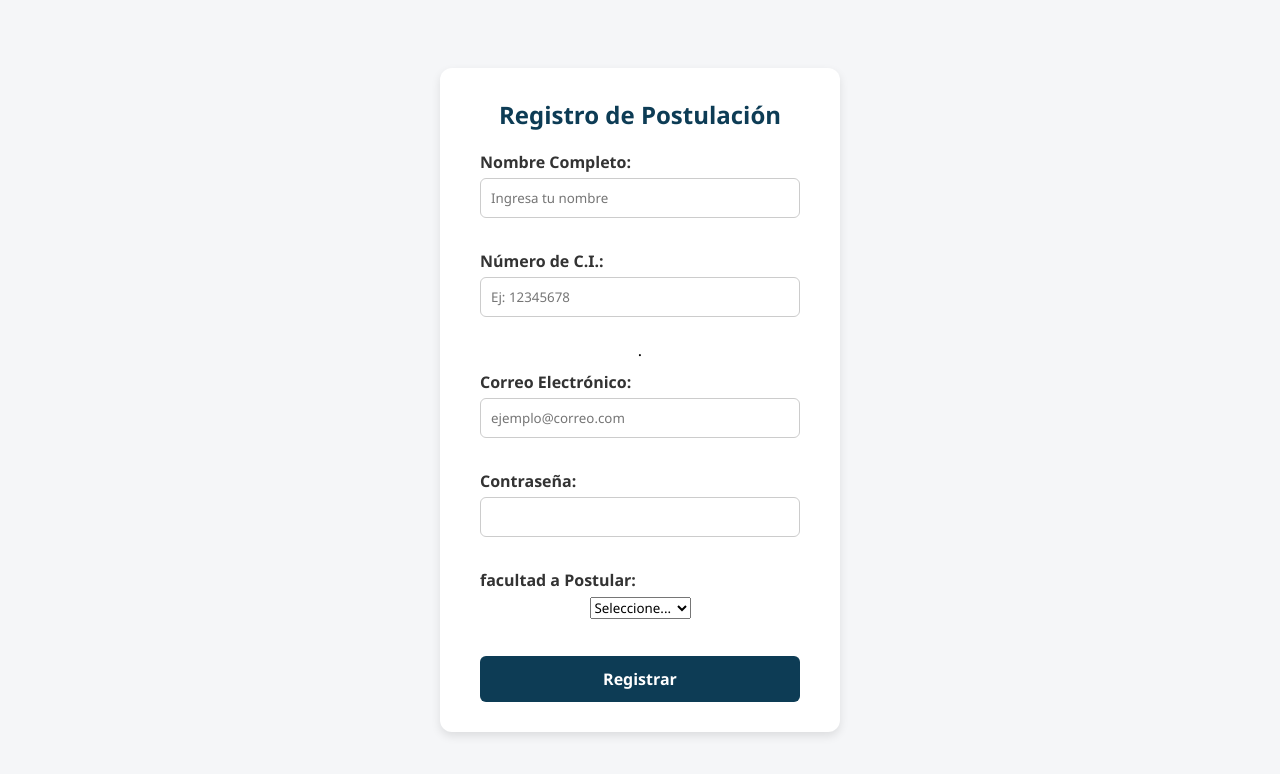
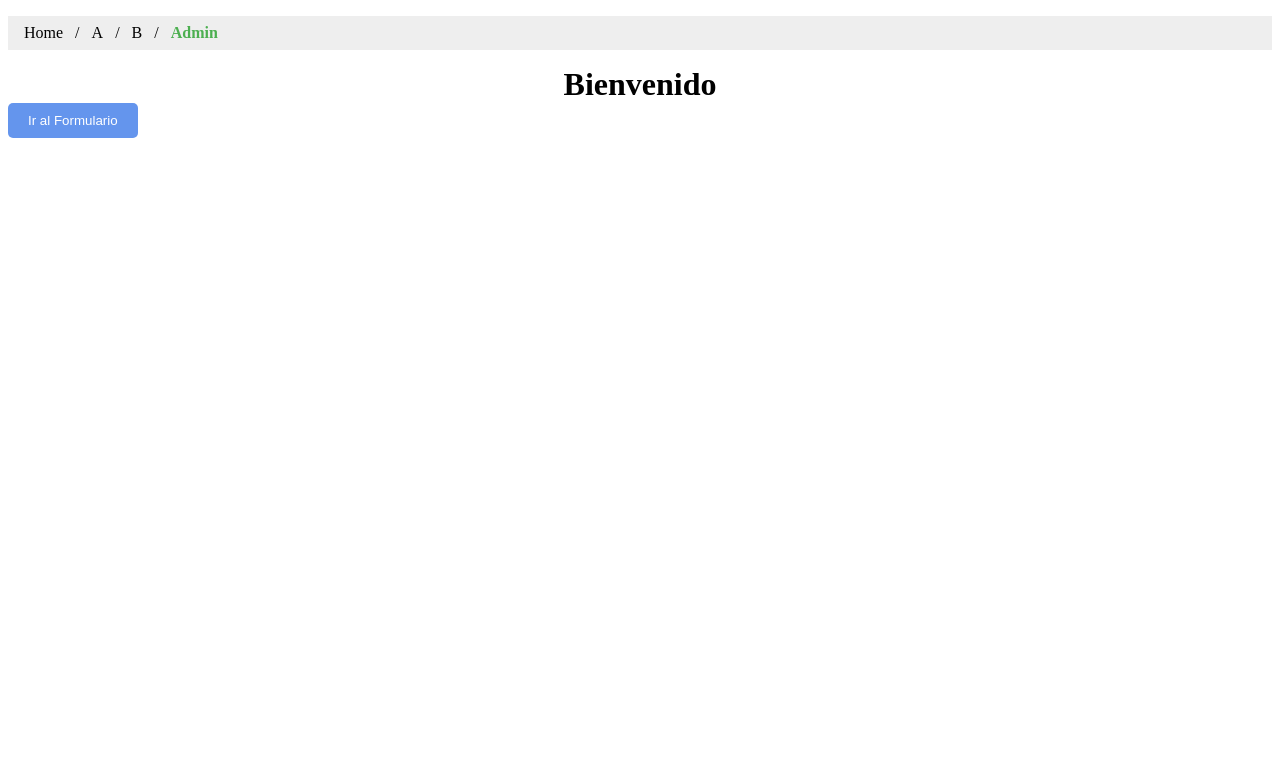
Before and after one commit to JoseMaximiliano11/SisInfoII, a website: page public_html/index.html in a window 1280 px wide. Drawn offline with Linux system fonts and the light colour scheme.

Commit message:
Nuevo encabezado - NuevoForm

```diff
--- /dev/null
+++ b/public_html/Encabezado.html
@@ -0,0 +1,20 @@
+<!DOCTYPE html>
+<html lang="es">
+<head>
+  <meta charset="UTF-8">
+  <title>Index con Encabezado</title>
+  <link rel="stylesheet" href="CSS/estiloenca.css"> <!-- aquí está la clase encabezado -->
+</head>
+<body>
+
+  <header class="encabezado">
+        <ul class="breadcrumb">
+          <li><a href="#">Home</a></li>
+          <li><a href="#">A</a></li>
+          <li><a href="#">B</a></li>
+          <li><a class="active" href="#">Admin</a></li>
+        </ul>
+  </header>
+
+</body>
+</html>
--- /dev/null
+++ b/public_html/css/estiloI.css
@@ -0,0 +1,21 @@
+/*
+    Created on : 29 sept de 2025, 12:51:08 a. m.
+*/
+.tit{
+  display: flex;
+  justify-content: center;
+  margin: 0;
+}
+
+.boton{
+  text-align: center;
+  padding: 10px 20px;
+  background-color: #6495ED;
+  color: white;
+  border: none;
+  border-radius: 5px;
+  cursor: pointer;
+}
+.boton:hover {
+  background-color: #0d3c55;
+}
--- /dev/null
+++ b/public_html/css/estiloenca.css
@@ -0,0 +1,26 @@
+
+
+ul.breadcrumb {
+    padding: 8px 16px;
+    list-style: none;
+    background-color: #eee;
+}
+ul.breadcrumb li {display: inline;}
+ul.breadcrumb li+li:before {
+    padding: 8px;
+    color: black;
+    content: "/\00a0";
+}
+ul.breadcrumb a:link, ul.breadcrumb a:visited {
+    text-decoration:none;
+    color: black;
+}
+
+ul.breadcrumb li a.active {
+    color: #4CAF50;
+    font-weight: bold;
+}
+ul.breadcrumb li a.active:hover {
+    color: #397f3b;
+    font-weight: bold;
+}
--- a/public_html/index.html
+++ b/public_html/index.html
@@ -3,70 +3,26 @@
 <head>
   <meta charset="UTF-8">
   <meta name="viewport" content="width=device-width, initial-scale=1.0">
-  <title>Registro de Postulación - Universidad</title>
-<link rel="stylesheet" href="CSS/styles.css">
+  <title>PosUniversidad</title>
+
+<link rel="stylesheet" href="CSS/estiloI.css">
 </head>
+
 <body>
-  <div class="container">
-    <h1>Registro de Postulación</h1>
+      <div id="header-container"></div>
 
-    <form id="registroForm" onsubmit="return Validacion()">
-      <label for="nombre">Nombre Completo:</label>
-      <input type="text" id="nombre" name="nombre" placeholder="Ingresa tu nombre" required>
-      <br><br>
+  <script>
+    fetch('Encabezado.html')
+      .then(response => response.text())
+      .then(data => {
+        document.getElementById('header-container').innerHTML = data;
+      });
+  </script>
 
-      <label for="ci">Número de C.I.:</label>
-      <input type="text" id="ci" name="ci" placeholder="Ej: 12345678" minlength="7" maxlength="8" required>
-      <br><br>.
+      <h1 class="tit">Bienvenido</h1>
 
-      <label for="email">Correo Electrónico:</label>
-      <input type="email" id="email" name="email" placeholder="ejemplo@correo.com" required>
-      <br><br>
-
-      <label for="password">Contraseña:</label>
-      <input type="password" id="password" name="password" minlength="7" maxlength="8" required>
-      <br><br>
-      <label for="carrera">facultad a Postular:</label>
-            <select id="carrera" name="facultad" required>
-                <option value="">Seleccione...</option>
-                <option value="tecnologia">Ingeniería</option>
-                <option value="medicina">Medicina</option>
-                <option value="derecho">Derecho</option>
-                <option value="arquitectura">Arquitectura</option>
-                <option value="economia">economia</option>
-            </select><br></br>
-
-      <button type="submit">Registrar</button>
-    </form>
-  </div>
-
-    <script>
-            var nombre = document.getElementById("nombre");
-            var ci = document.getElementById("ci");
-            var email = document.getElementById("email");
-
-
-            var expRegNombre=/^[a-zA-ZÑñÁáÉéÍíÓóÚúÜü\s]+$/;
-            var expRegEmail=/^[\w-\.]+@([\w-]+\.)+[\w-]{2,4}$/;
-            var expRegNumeros=/^[0-9]*$/;
-            function Validacion(){
-                if(!expRegNombre.test(nombre.value)){//-----
-                   alert("Aqui solo van letras :)");
-                   nombre.focus();
-                   return false;
-               }else if(!expRegNumeros.exec(ci.value)){//-----
-                    alert("Aqui solo van Numeros");
-                    ci.focus();
-                    return false;
-                }else if (!expRegEmail.test(email.value)) {
-                    alert("Ingrese un correo válido (ejemplo: usuario@gmail.com)");
-                    email.focus();
-                    return false;
-                }
-               alert("REGISTRADO con éxito 🎉");
-
-               return true;
-            }
-    </script>
+  <button class="boton" onclick="window.location.href='formulario.html'">
+    Ir al Formulario
+  </button>
 </body>
 </html>
```
Also changed, not shown: public_html/formulario.html (added, +73 -0 lines).
